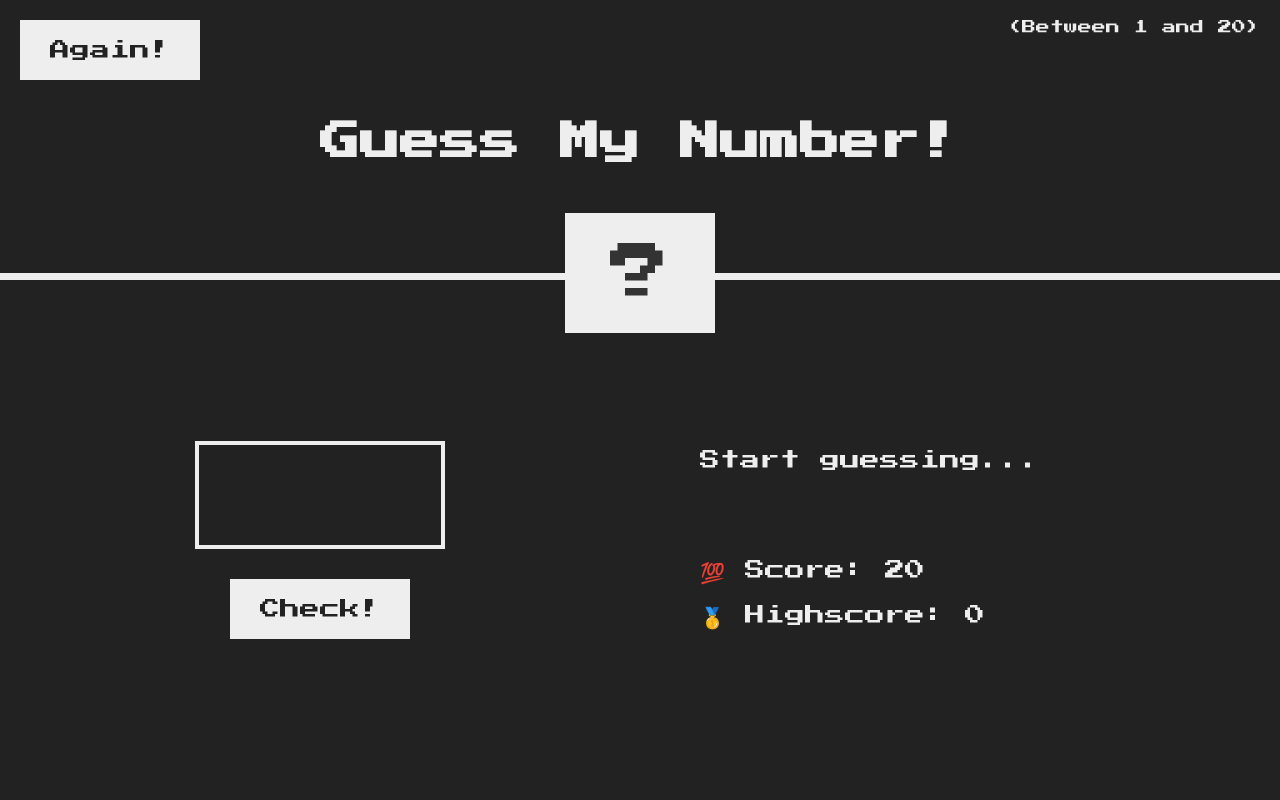
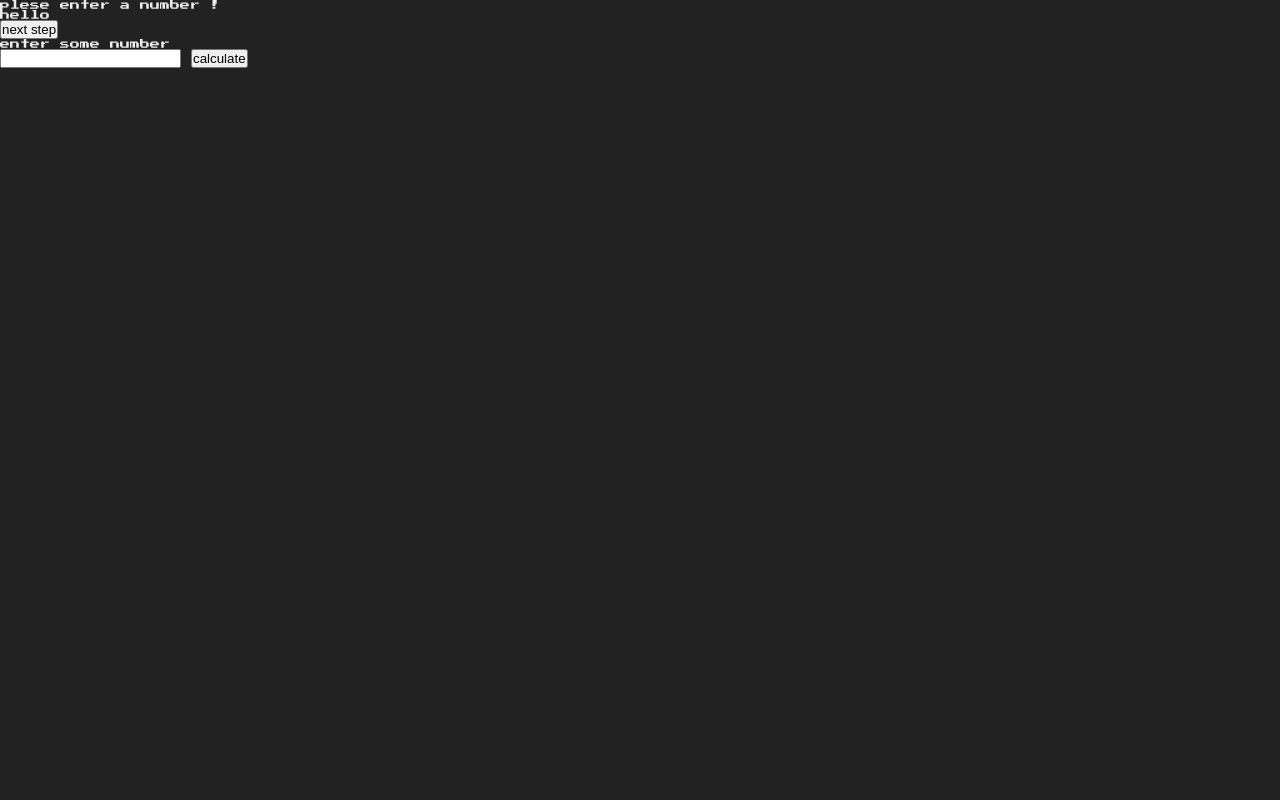
Before and after one commit to EhsanMoeini/jonas, a plain HTML site: page index.html in a window 1280 px wide. Drawn offline with Linux system fonts and the light colour scheme.

Commit message:
index.html

```diff
--- a/index.html
+++ b/index.html
@@ -3,30 +3,22 @@
   <head>
     <meta charset="UTF-8" />
     <meta name="viewport" content="width=device-width, initial-scale=1.0" />
-    <meta http-equiv="X-UA-Compatible" content="ie=edge" />
+    <title>window</title>
     <link rel="stylesheet" href="style.css" />
-    <title>Guess My Number!</title>
   </head>
   <body>
-    <header>
-      <h1>Guess My Number!</h1>
-      <p class="between">(Between 1 and 20)</p>
-      <button class="btn again">Again!</button>
-      <div class="number">?</div>
-    </header>
-    <main>
-      <section class="left">
-        <input type="number" class="guess" />
-        <button class="btn check">Check!</button>
-      </section>
-      <section class="right">
-        <p class="message">Start guessing...</p>
-        <p class="label-score">💯 Score: <span class="score">20</span></p>
-        <p class="label-highscore">
-          🥇 Highscore: <span class="highscore">0</span>
-        </p>
-      </section>
-    </main>
+    <article class="eror">
+      <p>plese enter a number <b>!</b></p>
+    </article>
+    <article class="window-1-a">
+      <p class="window-1-p">hello</p>
+      <button class="window-1-b">next step</button>
+    </article>
+    <article class="window-2-a">
+      <p class="window-2-p">enter some number</p>
+      <input type="number" class="window-2-i" />
+      <button class="window-2-b">calculate</button>
+    </article>
     <script src="script.js"></script>
   </body>
 </html>
```
